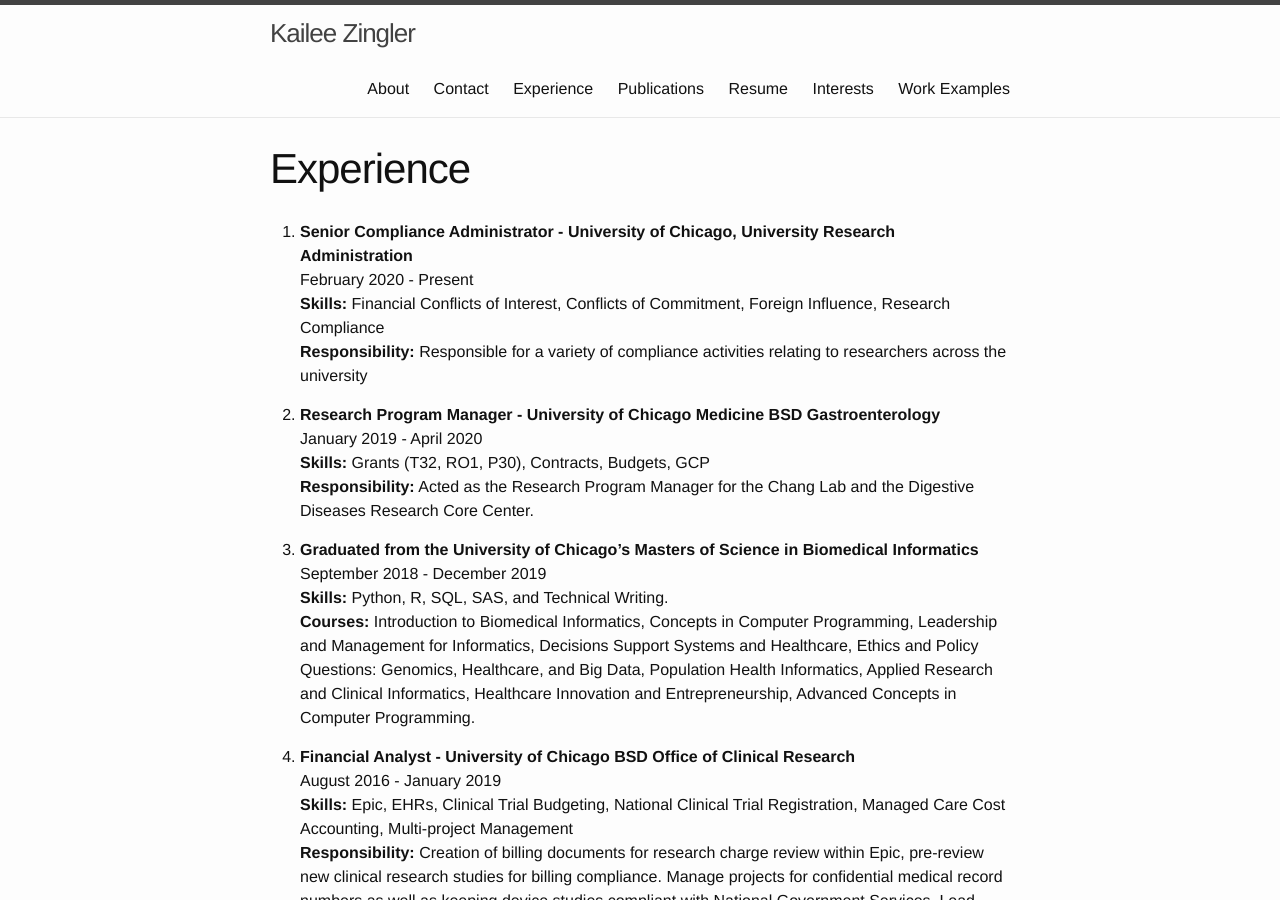
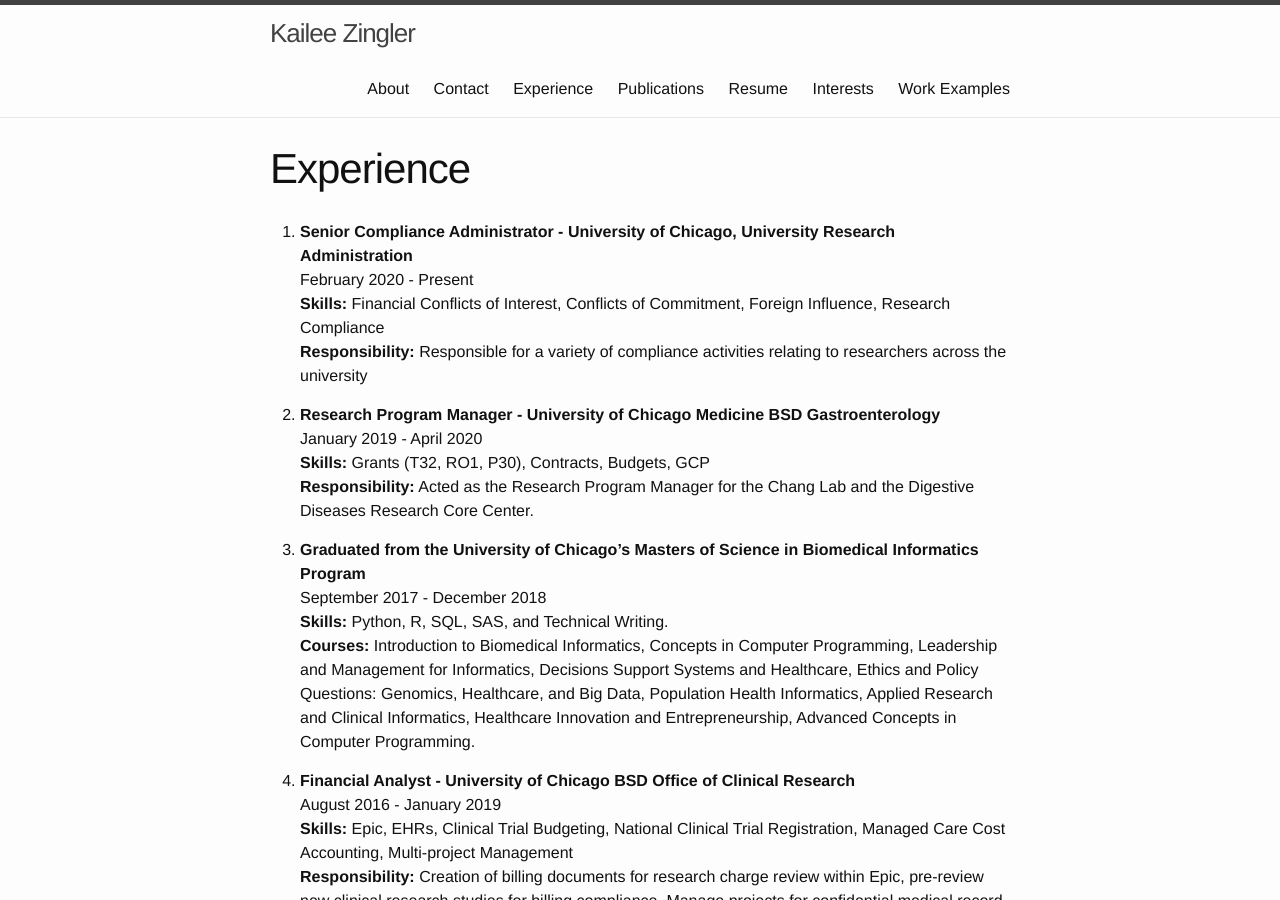
Before and after one commit to kzingler/kzingler.github.io, a Jekyll site: the page built from experience.md, in a window 1280 px wide and 900 px high. Built offline with Jekyll 4.4.1, drawn with Linux system fonts in a browser that asks for light colours.

Commit message:
Update experience.md

```diff
--- a/experience.md
+++ b/experience.md
@@ -14,8 +14,8 @@
 **Skills:** Grants (T32, RO1, P30), Contracts, Budgets, GCP
 **Responsibility:** Acted as the Research Program Manager for the Chang Lab and the Digestive Diseases Research Core Center.
 
-3. **Graduated from the University of Chicago's Masters of Science in Biomedical Informatics**
-September 2018 - December 2019
+3. **Graduated from the University of Chicago's Masters of Science in Biomedical Informatics Program**
+September 2017 - December 2018
 **Skills:** Python, R, SQL, SAS, and Technical Writing.
 **Courses:** Introduction to Biomedical Informatics, Concepts in Computer Programming, Leadership and Management for Informatics,
 Decisions Support Systems and Healthcare, Ethics and Policy Questions: Genomics, Healthcare, and Big Data,
```
